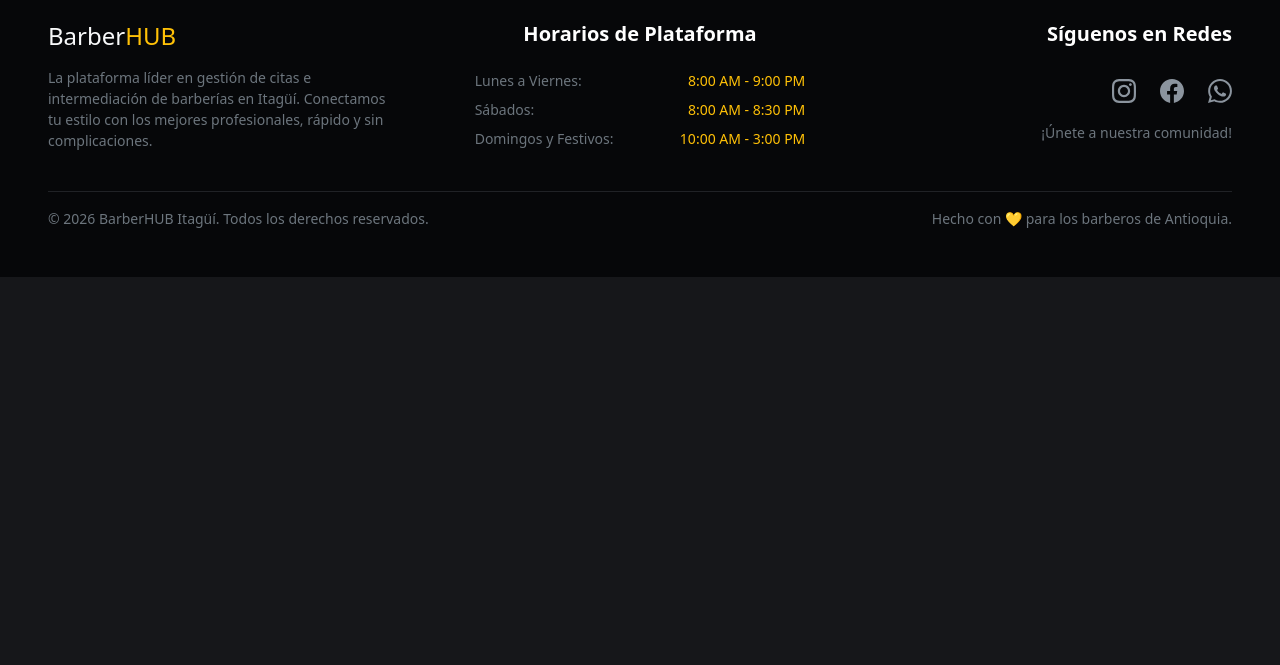
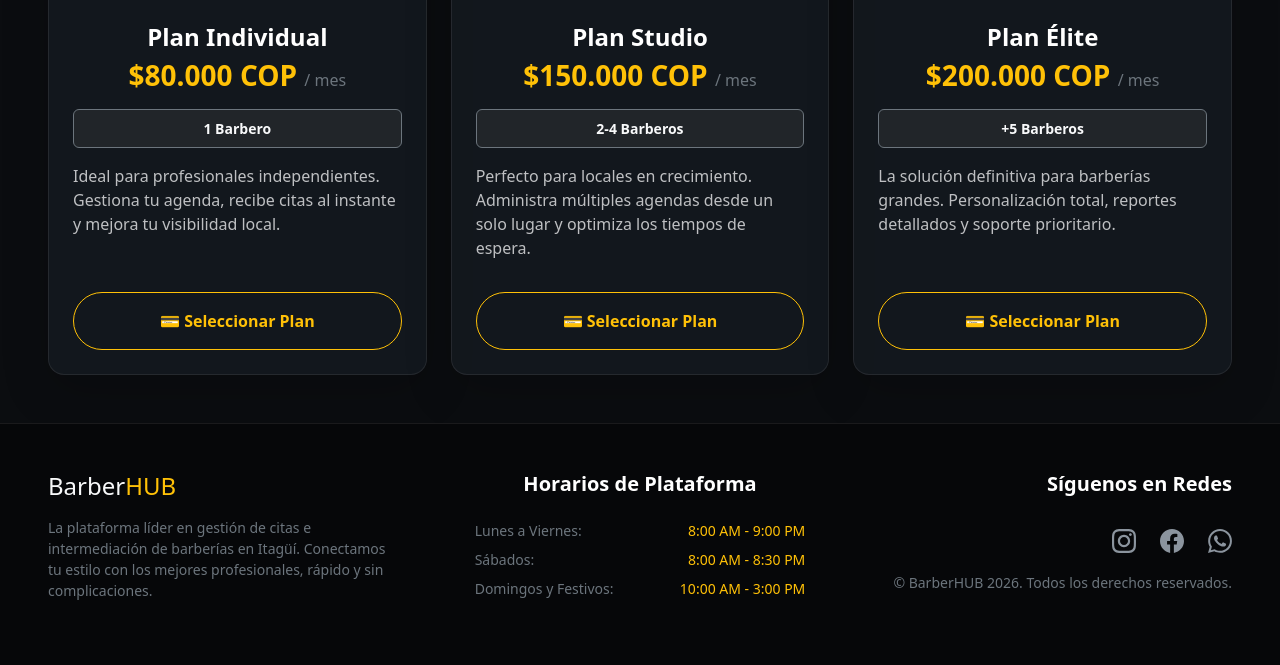
Before and after one commit to jpabloruiz-sketch/BarberHUB, a Django app: page /inicio/ in a window 1280 px wide. Shown: the part 2880-3545 px from the top of the page. Before the commit the page ends 3157 px from the top, so only its background shows below. Run offline with Django 5.2, Linux system fonts and the light colour scheme; data comes from the database, SQL or seed files in the repository; both versions use the stored data as it was after the commit.

Commit message:
Todo melo 3

```diff
--- a/gestion/templates/base.html
+++ b/gestion/templates/base.html
@@ -96,6 +96,41 @@
 </head>
 <body>
 
+    <!-- BLOQUE DE ALERTAS Y MENSAJES DE DJANGO -->
+    {% if messages %}
+    <div class="position-fixed top-0 end-0 p-4" style="z-index: 1060; margin-top: 70px;">
+        {% for message in messages %}
+        <div class="alert alert-dismissible fade show shadow-lg border-0" role="alert"
+             style="background-color: #161b22; color: #ffffff; border-left: 4px solid {% if message.tags == 'error' %}#dc3545{% else %}#ffc107{% endif %} !important; min-width: 300px;">
+
+            <strong>
+                {% if message.tags == 'success' %}✅ ¡Éxito!
+                {% elif message.tags == 'error' %}❌ Error:
+                {% else %}ℹ️ Aviso:{% endif %}
+            </strong>
+
+            <span class="ms-1">{{ message }}</span>
+
+            <button type="button" class="btn-close btn-close-white" data-bs-dismiss="alert" aria-label="Close"></button>
+        </div>
+        {% endfor %}
+    </div>
+
+    <!-- Script para que se borre sola en 4 segundos -->
+    <script>
+        document.addEventListener('DOMContentLoaded', function () {
+            setTimeout(function() {
+                let alerts = document.querySelectorAll('.alert');
+                alerts.forEach(function(alertElement) {
+                    let bsAlert = new bootstrap.Alert(alertElement);
+                    bsAlert.close();
+                });
+            }, 4000);
+        });
+    </script>
+    {% endif %}
+    <!-- FIN BLOQUE DE ALERTAS -->
+
     <!-- Header / Navbar Principal -->
     <nav class="navbar navbar-expand-lg navbar-dark navbar-barberhub shadow-lg py-3 sticky-top">
         <div class="container">
@@ -193,22 +228,5 @@
 
     <!-- Bootstrap 5 JS -->
     <script src="https://cdn.jsdelivr.net/npm/bootstrap@5.3.0/dist/js/bootstrap.bundle.min.js"></script>
-
-    <!-- Script para resaltar dinámicamente la página activa en el menú -->
-    <script>
-        document.addEventListener("DOMContentLoaded", function () {
-            const currentPath = window.location.pathname;
-            const navLinks = document.querySelectorAll('.nav-link-barberhub');
-
-            navLinks.forEach(link => {
-                const linkPath = link.getAttribute('href');
-
-                if (linkPath && linkPath !== '#' && currentPath === linkPath) {
-                    navLinks.forEach(l => l.classList.remove('active'));
-                    link.classList.add('active');
-                }
-            });
-        });
-    </script>
 </body>
 </html>
--- a/gestion/templates/inicio.html
+++ b/gestion/templates/inicio.html
@@ -109,7 +109,8 @@
                 </p>
 
                 <div class="d-flex flex-wrap justify-content-center gap-3 mt-4 animate-up delay-3">
-                    <a href="{% url 'agendar' %}" class="btn btn-warning btn-lg fw-bold px-5 py-3 shadow-lg btn-hover-scale rounded-pill text-dark fs-5">
+                    <!-- BOTÓN REDIRIGE A LA SECCIÓN DE BARBERÍAS ABAJO -->
+                    <a href="#barberias" class="btn btn-warning btn-lg fw-bold px-5 py-3 shadow-lg btn-hover-scale rounded-pill text-dark fs-5">
                         ✂️ Agendar Cita
                     </a>
                     <a href="#barberias" class="btn btn-outline-light btn-lg px-5 py-3 btn-hover-scale rounded-pill fs-5">
@@ -166,7 +167,24 @@
         </div>
 
         <div class="row g-4">
-            <!-- Tarjeta 1 -->
+            {% if barberias %}
+                {% for b in barberias %}
+                    <div class="col-md-4 animate-up delay-1">
+                        <div class="card glass-card text-white h-100 shadow-lg overflow-hidden rounded-4">
+                            <img src="{{ b.imagen.url|default:'https://images.unsplash.com/photo-1585747860715-2ba37e788b70?q=80&w=800&auto=format&fit=crop' }}" class="card-img-top card-img-custom" alt="{{ b.nombre }}">
+                            <div class="card-body d-flex flex-column p-4">
+                                <h3 class="h4 card-title fw-bold text-white mb-1">{{ b.nombre }}</h3>
+                                <p class="text-warning small fw-bold mb-3"><i class="bi bi-geo-alt-fill"></i> {{ b.barrio|default:"Itagüí" }}</p>
+                                <p class="card-text text-light flex-grow-1 opacity-75 fs-6">{{ b.descripcion|default:"Atención personalizada y servicios profesionales de barbería." }}</p>
+                                <a href="{% url 'agendar' %}" class="btn btn-warning fw-bold py-3 w-100 mt-3 btn-hover-scale rounded-pill text-dark">
+                                    📅 Reservar en esta Barbería
+                                </a>
+                            </div>
+                        </div>
+                    </div>
+                {% endfor %}
+            {% else %}
+                <!-- Tarjetas estáticas de muestra -->
                 <div class="col-md-4 animate-up delay-1">
                     <div class="card glass-card text-white h-100 shadow-lg overflow-hidden rounded-4">
                         <img src="https://images.unsplash.com/photo-1585747860715-2ba37e788b70?q=80&w=800&auto=format&fit=crop" class="card-img-top card-img-custom" alt="Barbería El Estilo">
@@ -181,7 +199,6 @@
                     </div>
                 </div>
 
-            <!-- Tarjeta 2 -->
                 <div class="col-md-4 animate-up delay-2">
                     <div class="card glass-card text-white h-100 shadow-lg overflow-hidden rounded-4">
                         <img src="https://images.jumpseller.com/store/piston-barberia/store/cover/IMG_0875-2.jpg?1723851084" class="card-img-top card-img-custom" alt="Viveros Barber Studio">
@@ -196,7 +213,6 @@
                     </div>
                 </div>
 
-            <!-- Tarjeta 3 -->
                 <div class="col-md-4 animate-up delay-3">
                     <div class="card glass-card text-white h-100 shadow-lg overflow-hidden rounded-4">
                         <img src="https://images.unsplash.com/photo-1512690459411-b9245aed614b?q=80&w=800&auto=format&fit=crop" class="card-img-top card-img-custom" alt="Urban Cuts">
@@ -210,6 +226,7 @@
                         </div>
                     </div>
                 </div>
+            {% endif %}
         </div>
     </div>
 
@@ -232,10 +249,7 @@
                     <img src="https://www.carloscondepeluqueros.com/wp-content/uploads/2019/01/cabecera-barbero-profesional.jpg" class="card-img-top card-img-custom" style="height: 200px;" alt="Plan Individual">
                     <div class="card-body d-flex flex-column p-4">
                         <h3 class="h4 card-title fw-bold text-white mb-2">Plan Individual</h3>
-
-                        <!-- PRECIO MÁS PEQUEÑO Y EQUILIBRADO -->
                         <h4 class="fs-3 text-warning fw-bold mb-3">$80.000 COP <span class="fs-6 text-secondary fw-normal">/ mes</span></h4>
-
                         <p class="text-light small fw-bold mb-3 p-2 bg-dark rounded border border-secondary">
                             <i class="bi bi-person-fill text-warning"></i> 1 Barbero
                         </p>
@@ -255,10 +269,7 @@
                     <img src="https://st2.depositphotos.com/5444644/11566/i/450/depositphotos_115665026-stock-photo-barbers-doing-haircuts-for-clients.jpg" class="card-img-top card-img-custom" style="height: 200px;" alt="Plan Studio">
                     <div class="card-body d-flex flex-column p-4">
                         <h3 class="h4 card-title fw-bold text-white mb-2">Plan Studio</h3>
-
-                        <!-- PRECIO MÁS PEQUEÑO Y EQUILIBRADO -->
                         <h4 class="fs-3 text-warning fw-bold mb-3">$150.000 COP <span class="fs-6 text-secondary fw-normal">/ mes</span></h4>
-
                         <p class="text-light small fw-bold mb-3 p-2 bg-dark rounded border border-secondary">
                             <i class="bi bi-people-fill text-warning"></i> 2-4 Barberos
                         </p>
@@ -278,10 +289,7 @@
                     <img src="https://encrypted-tbn0.gstatic.com/images?q=tbn:ANd9GcShMrDMUZPOlNvl--n99iYFWB8b9fPD5E9kwofln5RiMbfL9g28vM221eDe&s=10" class="card-img-top card-img-custom" style="height: 200px;" alt="Plan Élite">
                     <div class="card-body d-flex flex-column p-4">
                         <h3 class="h4 card-title fw-bold text-white mb-2">Plan Élite</h3>
-
-                        <!-- PRECIO MÁS PEQUEÑO Y EQUILIBRADO -->
                         <h4 class="fs-3 text-warning fw-bold mb-3">$200.000 COP <span class="fs-6 text-secondary fw-normal">/ mes</span></h4>
-
                         <p class="text-light small fw-bold mb-3 p-2 bg-dark rounded border border-secondary">
                             <i class="bi bi-star-fill text-warning"></i> +5 Barberos
                         </p>
@@ -339,21 +347,11 @@
                             <svg xmlns="http://www.w3.org/2000/svg" width="24" height="24" viewBox="0 0 24 24" fill="currentColor"><path d="M.057 24l1.687-6.163c-1.041-1.804-1.588-3.849-1.587-5.946.003-6.556 5.338-11.891 11.893-11.891 3.181.001 6.167 1.24 8.413 3.488 2.245 2.248 3.481 5.236 3.48 8.414-.003 6.557-5.338 11.892-11.893 11.892-1.99-.001-3.951-.5-5.688-1.448l-6.305 1.654zm6.597-3.807c1.676.995 3.276 1.591 5.392 1.592 5.448 0 9.886-4.434 9.889-9.885.002-5.462-4.415-9.89-9.881-9.892-5.452 0-9.887 4.434-9.889 9.884-.001 2.225.651 3.891 1.746 5.634l-.999 3.648 3.742-.981zm11.387-5.464c-.074-.124-.272-.198-.57-.347-.297-.149-1.758-.868-2.031-.967-.272-.099-.47-.149-.669.149-.198.297-.768.967-.941 1.165-.173.198-.347.223-.644.074-.297-.149-1.255-.462-2.39-1.475-.883-.788-1.48-1.761-1.653-2.059-.173-.297-.018-.458.13-.606.134-.133.297-.347.446-.521.151-.172.2-.296.3-.495.099-.198.05-.372-.025-.521-.075-.148-.669-1.611-.916-2.206-.242-.579-.487-.501-.669-.51l-.57-.01c-.198 0-.52.074-.792.372s-1.04 1.016-1.04 2.479 1.065 2.876 1.213 3.074c.149.198 2.095 3.2 5.076 4.487.709.306 1.263.489 1.694.626.712.226 1.36.194 1.872.118.571-.085 1.758-.719 2.006-1.413.248-.695.248-1.29.173-1.414z"/></svg>
                         </a>
                     </div>
-                    <p class="text-secondary small mt-3">¡Únete a nuestra comunidad!</p>
-                </div>
-            </div>
-
-            <hr class="border-secondary mt-4 mb-3 opacity-25">
-
-            <div class="row align-items-center">
-                <div class="col-md-6 text-center text-md-start text-secondary small mb-2 mb-md-0">
-                    &copy; 2026 BarberHUB Itagüí. Todos los derechos reservados.
-                </div>
-                <div class="col-md-6 text-center text-md-end text-secondary small">
-                    Hecho con 💛 para los barberos de Antioquia.
+                    <p class="text-secondary mb-0 small">© BarberHUB 2026. Todos los derechos reservados.</p>
                 </div>
             </div>
         </div>
     </footer>
+
 </div>
 {% endblock %}
--- a/gestion/views.py
+++ b/gestion/views.py
@@ -84,31 +84,26 @@ def registro(request):
 @login_required
 def agendar_cita(request):
     barberia_id = request.GET.get('barberia_id')
+
     barberia_seleccionada = None
+    servicios = []
+    horarios = []
 
     if barberia_id:
         barberia_seleccionada = Barberia.objects.filter(id=barberia_id).first()
-        todas_barberias = [barberia_seleccionada] if barberia_seleccionada else []
-    else:
-        todas_barberias = Barberia.objects.all()
-
-    servicios = []
-    horarios = []
-    if barberia_seleccionada:
-        servicios = barberia_seleccionada.servicios.all()
-        horarios = barberia_seleccionada.horarios.all()
+        if barberia_seleccionada:
+            servicios = barberia_seleccionada.servicios.all()
+            horarios = barberia_seleccionada.horarios.all()
 
     if request.method == 'POST':
         messages.success(request, '¡Tu cita ha sido agendada con éxito!')
-        return redirect('inicio')
+        return redirect('home')
 
     return render(request, 'agendar.html', {
-        'barberias': todas_barberias,
         'barberia_seleccionada': barberia_seleccionada,
         'servicios': servicios,
         'horarios': horarios
     })
-
 
 # ================= PANEL DE BARBERO =================
 
```
Also changed, not shown: gestion/templates/agendar.html (+11 -32 lines), db.sqlite3. Lines whose indentation alone changed are shown as unchanged.
